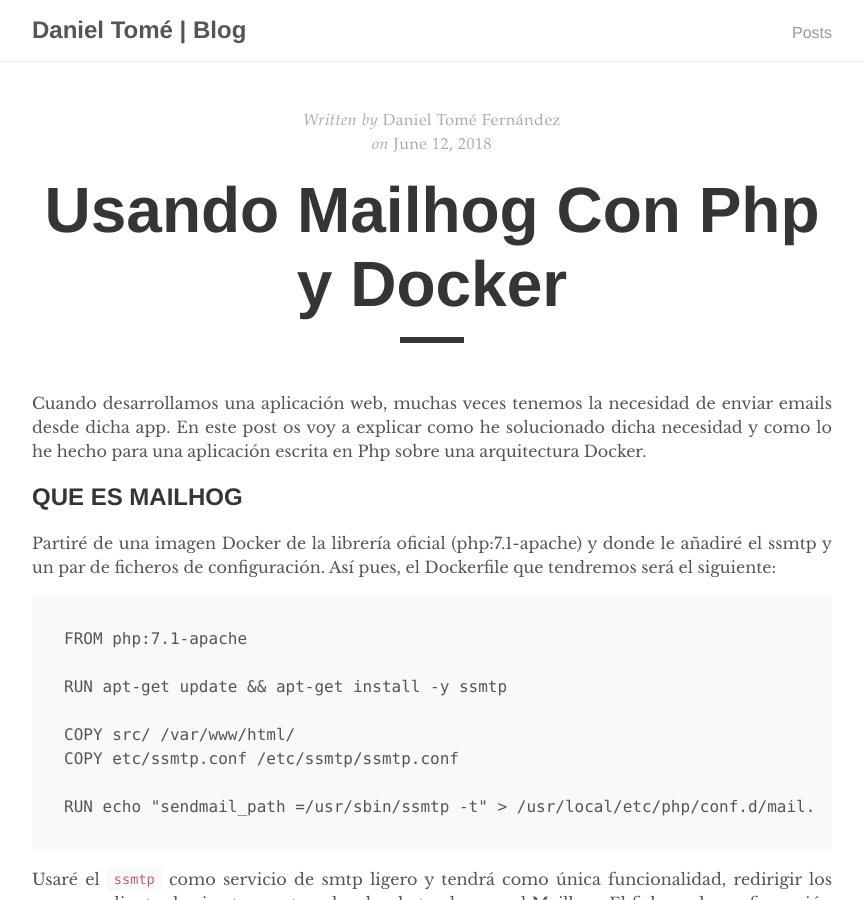
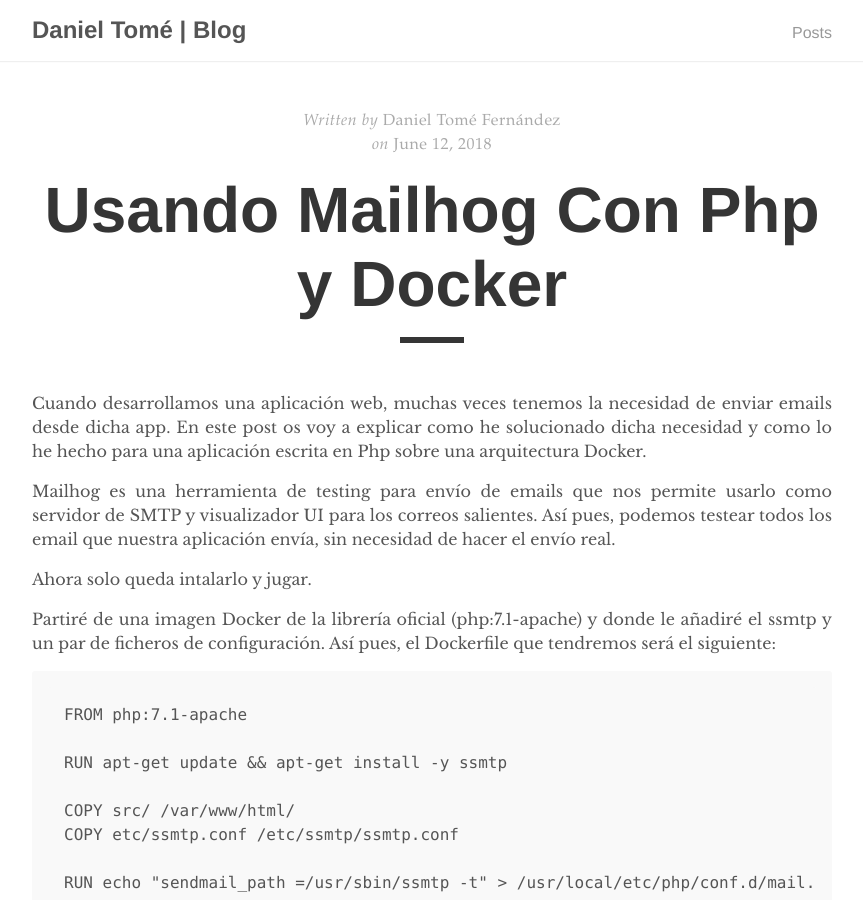
Before and after one commit to danitome24/slides, a Jekyll site: the page built from _posts/2018-06-12-usando-servicio-email-con-docker.markdown, in a window 1280 px wide and 900 px high. Shown: the whole window, without its empty margins (208-1071 px from the left). Built offline with Jekyll 4.4.1, drawn with Linux system fonts in a browser that asks for light colours.

Commit message:
Updated content

```diff
--- a/_posts/2018-06-12-usando-servicio-email-con-docker.markdown
+++ b/_posts/2018-06-12-usando-servicio-email-con-docker.markdown
@@ -6,7 +6,9 @@ date: 2018-06-12T10:00:01-05:00
 
 Cuando desarrollamos una aplicación web, muchas veces tenemos la necesidad de enviar emails desde dicha app. En este post os voy a explicar como he solucionado dicha necesidad y como lo he hecho para una aplicación escrita en Php sobre una arquitectura Docker.
 
-## QUE ES MAILHOG
+Mailhog es una herramienta de testing para envío de emails que nos permite usarlo como servidor de SMTP y visualizador UI para los correos salientes. Así pues, podemos testear todos los email que nuestra aplicación envía, sin necesidad de hacer el envío real.
+
+Ahora solo queda intalarlo y jugar.
 
 Partiré de una imagen Docker de la librería oficial (php:7.1-apache) y donde le añadiré el ssmtp y un par de ficheros de configuración. Así pues, el Dockerfile que tendremos será el siguiente:
 
```
